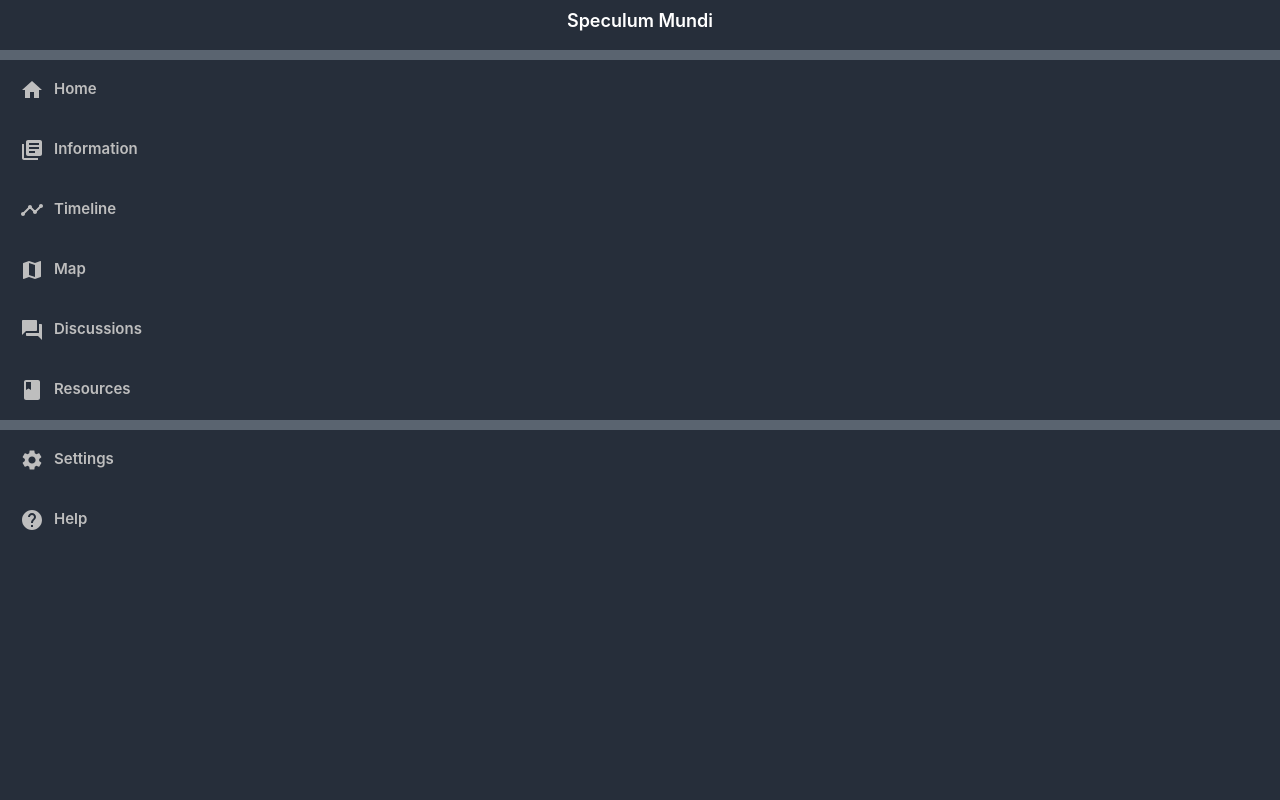
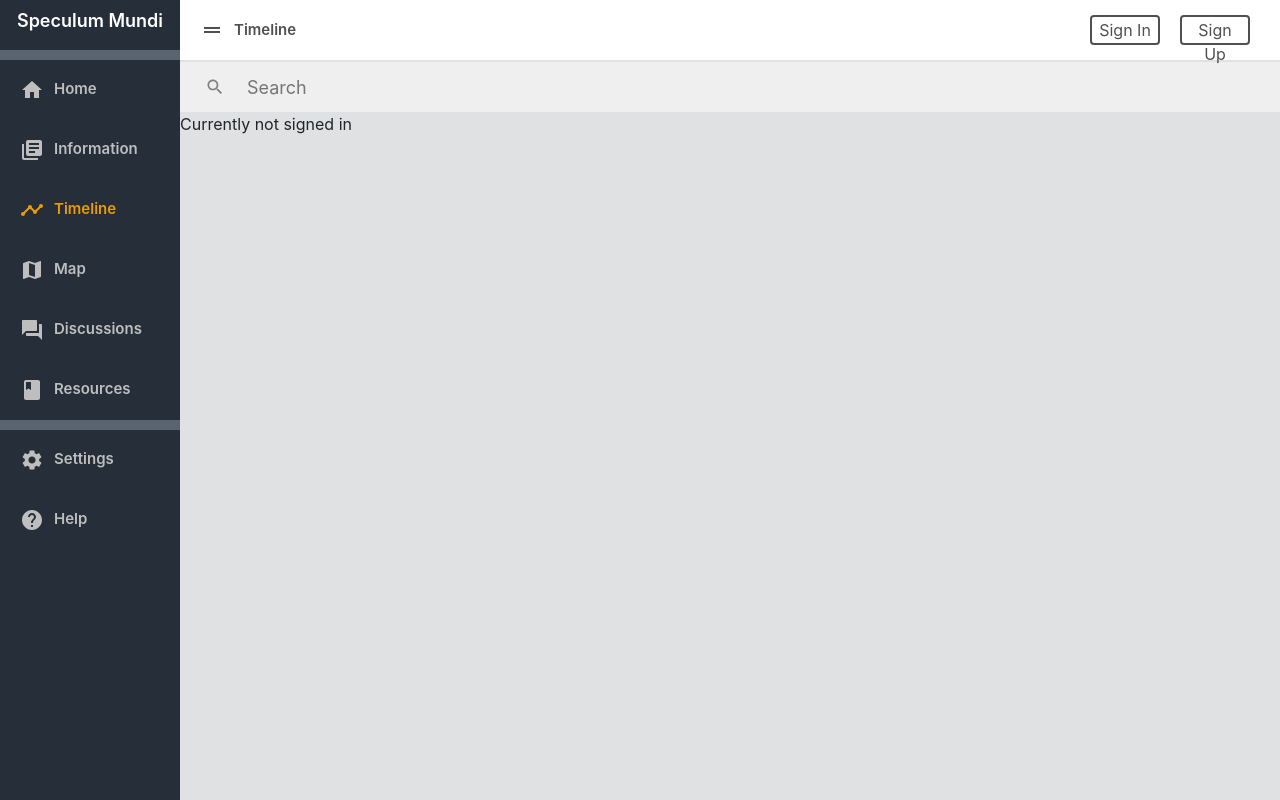
Before and after one commit to minhok1/speculum-mundi-old, a React (Vite) app in the folder client/: page /timeline in a window 1280 px wide. Shown: the top 800 px of the page. Built offline with nearby package versions, Linux system fonts and the light colour scheme.

Commit message:
tempsave

```diff
--- a/client/src/routes/TimelineView/TimelineView.tsx
+++ b/client/src/routes/TimelineView/TimelineView.tsx
@@ -16,6 +16,7 @@ import EditView from "../../Shared/EditView/EditView";
 import AccessError from "../../Shared/AccessError/AccessError";
 import TimelineBar from "./TimelineBar";
 import { DateToBarNumber, extractCurrentDate } from "../../Utils";
+import { Container, Col, Row } from "react-bootstrap";
 
 export default function TimelineView() {
   const [abstracts, setAbstracts] = useState<Abstract[]>([]);
@@ -39,9 +40,12 @@ export default function TimelineView() {
   const currState = useSelector((state: any) => state);
 
   return (
-    <div className="page-container">
-      <NavSidebar />
-      <div className="contents-container">
+    <Container className="page-container">
+      <Row className="page-container-row">
+        <Col md={1} className="navbar-container">
+          <NavSidebar currentPath="/timeline" />
+        </Col>
+        <Col className="contents-container">
           <ProfileHeader pageTitle="Timeline" />
           <SearchBar setSearchList={setSearchList} />
           {currState.auth.account ? (
@@ -100,7 +104,8 @@ export default function TimelineView() {
           ) : (
             <AccessError />
           )}
-      </div>
-    </div>
+        </Col>
+      </Row>
+    </Container>
   );
 }
```
Lines whose indentation alone changed are shown as unchanged.
